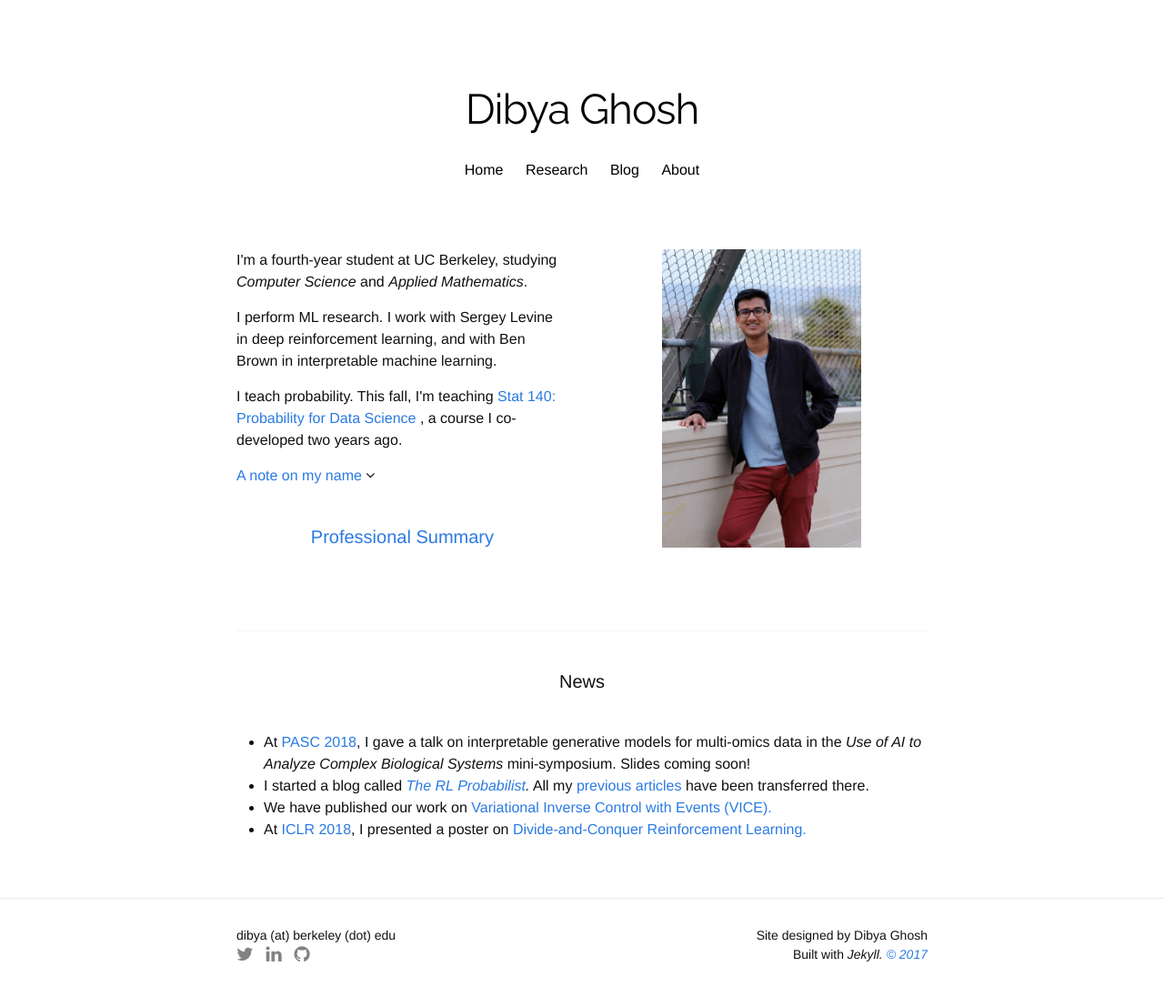
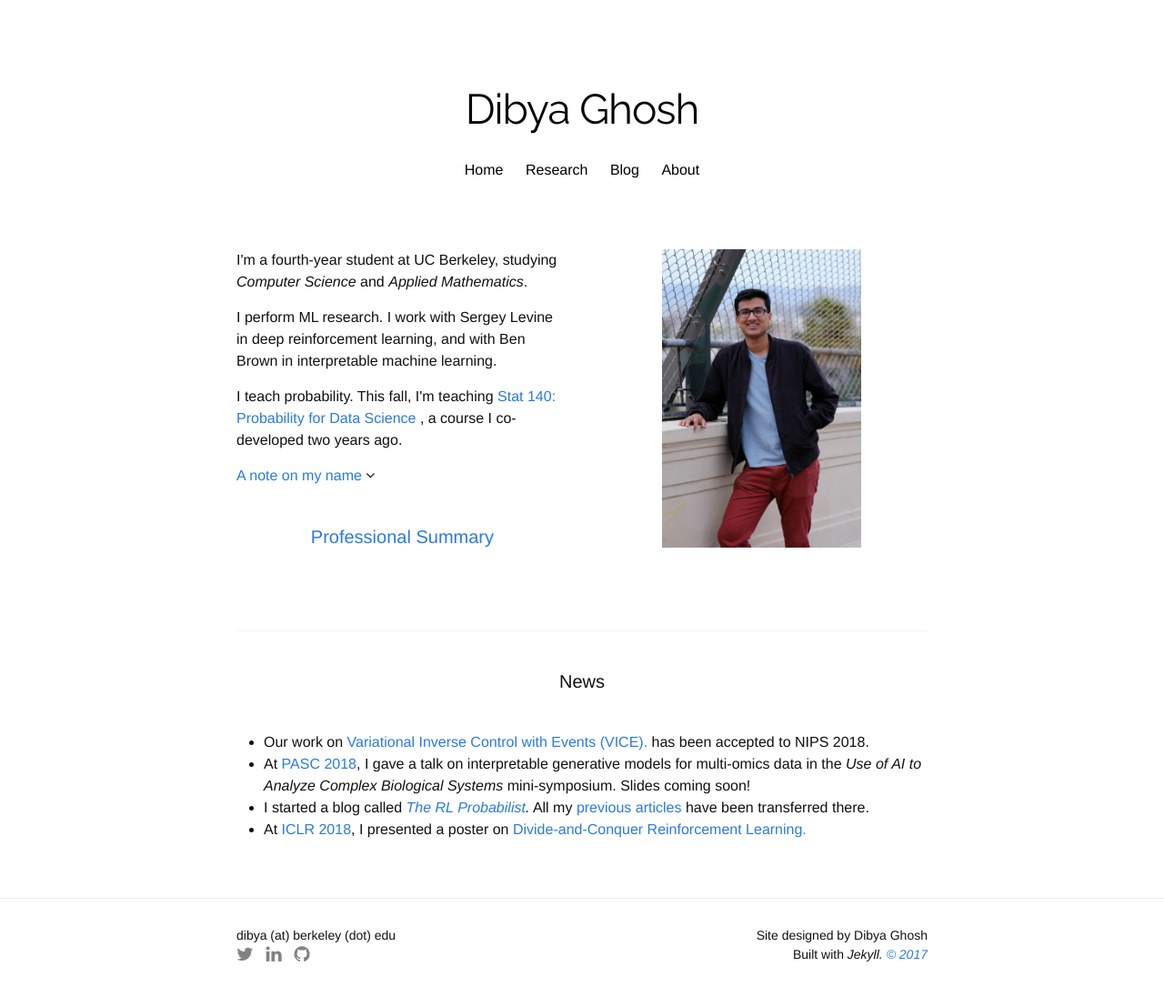
Before and after one commit to dibyaghosh/dibyaghosh.github.io, a Jekyll site: the page built from index.html, in a window 1280 px wide. Shown: the whole page at 91% size. Built offline with Jekyll 4.4.1, drawn with Linux system fonts in a browser that asks for light colours; nearby versions of some CDN libraries; some web fonts are replaced.

Commit message:
VICE to NIPS

```diff
--- a/index.html
+++ b/index.html
@@ -47,9 +47,9 @@ function myFunction() {
 
 <h1 class="page-heading">News</h1>
 <ul>
+  <li> Our work on <a href="https://sites.google.com/view/inverse-event">  Variational Inverse Control with Events (VICE).</a> has been accepted to NIPS 2018.</li>
   <li> At <a href="pasc18.pasc-conference.org">PASC 2018</a>, I gave a talk on interpretable generative models for multi-omics data in the <i> Use of AI to Analyze Complex Biological Systems</i> mini-symposium. Slides coming soon! </li>
   <li> I started a blog called <i> <a href='http://variationalbay.es'>The RL Probabilist</a>.</i> All my <a href="https://variationalbay.es/ml/tensorflow-guide.html">previous</a> <a href="https://variationalbay.es/ml/quickml.html">articles</a> have been transferred there.</li>
-  <li> We have published our work on <a href="https://sites.google.com/view/inverse-event">  Variational Inverse Control with Events (VICE).</a></li>
   <li> At <a href="https://iclr.cc/">ICLR 2018</a>, I presented a poster on <a href="https://arxiv.org/abs/1711.09874">Divide-and-Conquer Reinforcement Learning.</a> </li>
 
 </ul>
--- a/research.html
+++ b/research.html
@@ -19,7 +19,7 @@ title: "Research Overview"
 
       <b><a href="https://sites.google.com/view/inverse-event"> Variational Inverse Control with Events</a></b>
       <p> Justin Fu*, Avi Singh*, <i> Dibya Ghosh</i>, Larry Yang, Sergey Levine <br/>
-      Preprint.
+      NIPS 2018
     </p>
       <table>
         <tr>
```
